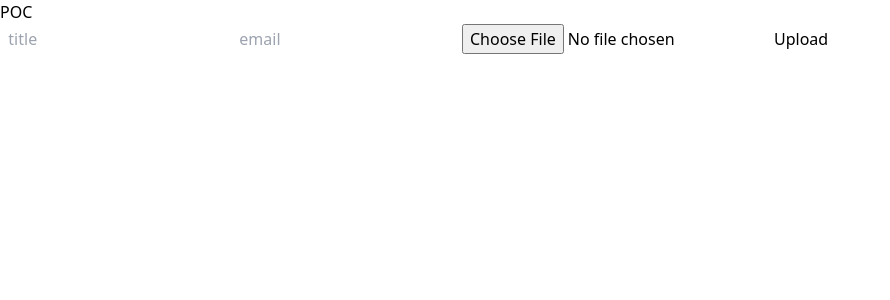
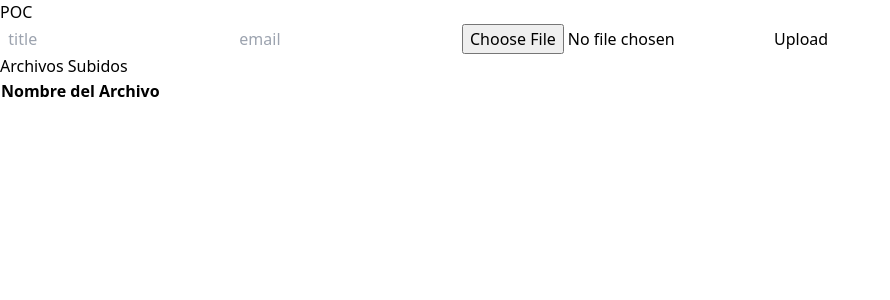
Before and after one commit to GrossoLuis/poc-client, a React (Vite) app: page / in a window 1280 px wide. Shown: the top 300 px of the page, without its empty margins (0-890 px from the left). Built offline with nearby package versions, Linux system fonts and the light colour scheme.

Commit message:
add register

```diff
--- a/src/App.jsx
+++ b/src/App.jsx
@@ -4,10 +4,7 @@ import { ToastContainer, toast } from 'react-toastify';
 import 'react-toastify/dist/ReactToastify.css';
 import './index.css';
 
-
 function App() {
-
-
   const notify = () => {
     toast.success("Video uploaded!")
   }
@@ -16,20 +13,16 @@ function App() {
     title: '',
     email: '',
     video: null
-  })
+  });
 
+  const [uploadedFiles, setUploadedFiles] = useState([]);
 
   const handleSubmit = async (e) => {
     e.preventDefault();
 
-    const formData = new FormData()
-
-    formData.append('video', post.video)
-    formData.append('email', post.email)
-
-
-
-
+    const formData = new FormData();
+    formData.append('video', post.video);
+    formData.append('email', post.email);
 
     const response = await axios.post('https://back-poc.onrender.com/upload', formData, {
       headers: {
@@ -37,6 +30,8 @@ function App() {
       }
     });
 
+    setUploadedFiles([...uploadedFiles, post.video]); // Añadir el archivo a la lista de archivos subidos
+    setPost({ title: '', email: '', video: null }); // Limpiar el formulario
 
     console.log(response);
   }
@@ -44,18 +39,34 @@ function App() {
   return (
     <div className="w-full h-screen flex flex-col items-center justify-center bg-white text-blac">
       <h1 className="text-2xl mb-10">POC</h1>
-      <form className="flex flex-col bg-white border-[1.5px] border-black rounded-md w-[400px] h-3/4 gap-7 items-center"  onSubmit={handleSubmit}>
-        <input className="block mt-24 rounded-md border-0 py-1.5 text-gray-900 shadow-sm ring-1 ring-inset ring-gray-300 placeholder:text-gray-400 focus:ring-2 focus:ring-inset focus:ring-black" type="text" placeholder="  title" onChange={e =>  setPost({...post, title: e.target.value})}/>
-        <input className="block rounded-md border-0 py-1.5 text-gray-900 shadow-sm ring-1 ring-inset ring-gray-300 placeholder:text-gray-400 focus:ring-2 focus:ring-inset focus:ring-black"type="text" placeholder="  email" onChange={e =>  setPost({...post, email: e.target.value})}/>
-        <input type="file" name="video" id="video" onChange={e =>  setPost({...post, video: e.target.files[0]})} />
-        <button onClick={ e => notify(e)} className="rounded-md bg-black px-3 py-2 text-sm font-semibold text-white shadow-sm hover:bg-white hover:border-black hover:border-2 hover:text-black focus-visible:outline focus-visible:outline-2 focus-visible:outline-offset-2 focus-visible:outline-black"> Upload</button>
+      <form className="flex flex-col bg-white border-[1.5px] border-black rounded-md w-[400px] h-3/4 gap-7 items-center" onSubmit={handleSubmit}>
+        <input className="block mt-24 rounded-md border-0 py-1.5 text-gray-900 shadow-sm ring-1 ring-inset ring-gray-300 placeholder:text-gray-400 focus:ring-2 focus:ring-inset focus:ring-black" type="text" placeholder="  title" value={post.title} onChange={e => setPost({...post, title: e.target.value})} />
+        <input className="block rounded-md border-0 py-1.5 text-gray-900 shadow-sm ring-1 ring-inset ring-gray-300 placeholder:text-gray-400 focus:ring-2 focus:ring-inset focus:ring-black" type="text" placeholder="  email" value={post.email} onChange={e => setPost({...post, email: e.target.value})} />
+        <input type="file" name="video" id="video" onChange={e => setPost({...post, video: e.target.files[0]})} />
+        <button onClick={notify} className="rounded-md bg-black px-3 py-2 text-sm font-semibold text-white shadow-sm hover:bg-white hover:border-black hover:border-2 hover:text-black focus-visible:outline focus-visible:outline-2 focus-visible:outline-offset-2 focus-visible:outline-black"> Upload</button>
         <ToastContainer />
-
       </form>
 
-
+      {/* Mostrar archivos subidos en forma de tabla */}
+      <div className="mt-5">
+        <h2 className="text-lg font-semibold">Archivos Subidos</h2>
+        <table className="border-collapse border border-black mt-3">
+          <thead>
+            <tr>
+              <th className="border border-black px-4 py-2">Nombre del Archivo</th>
+            </tr>
+          </thead>
+          <tbody>
+            {uploadedFiles.map((file, index) => (
+              <tr key={index}>
+                <td className="border border-black px-4 py-2">{file.name}</td>
+              </tr>
+            ))}
+          </tbody>
+        </table>
+      </div>
     </div>
   )
 }
 
-export default App
+export default App;
```
Lines whose indentation alone changed are shown as unchanged.
